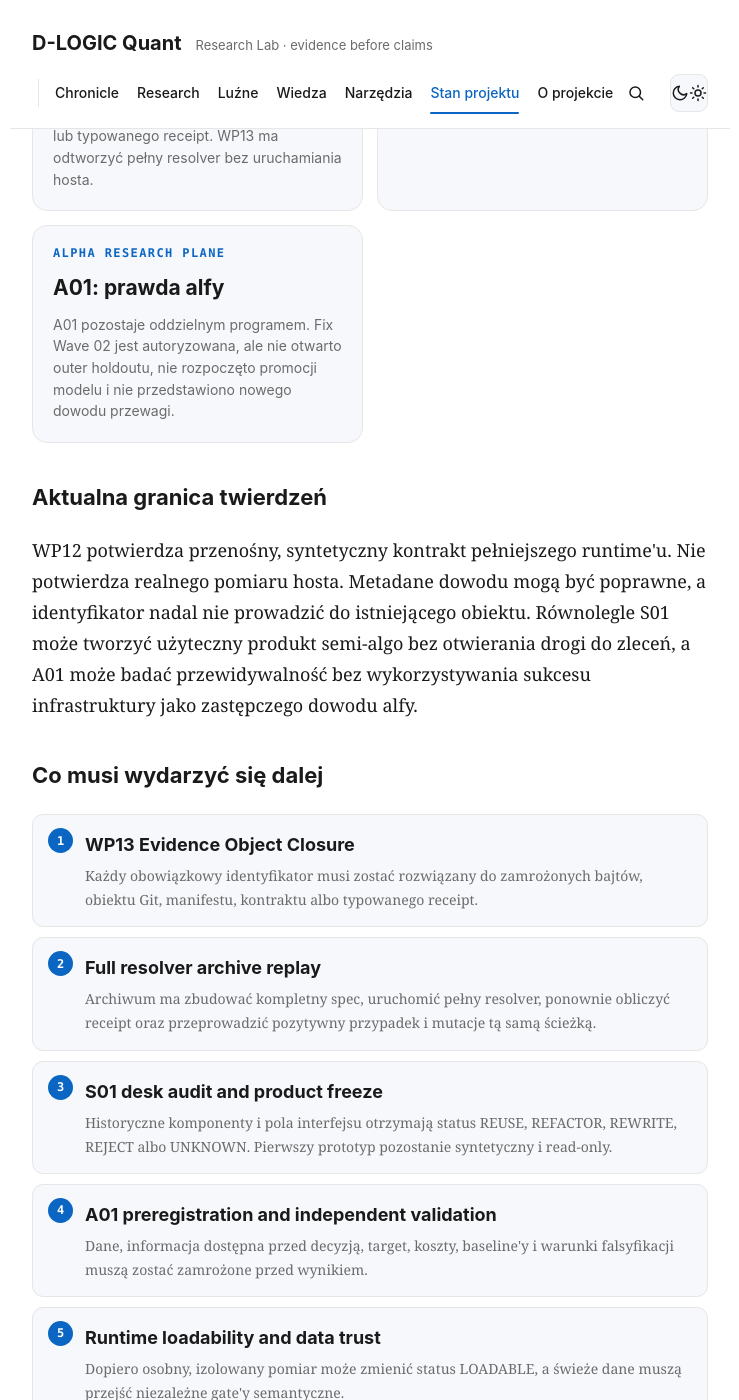
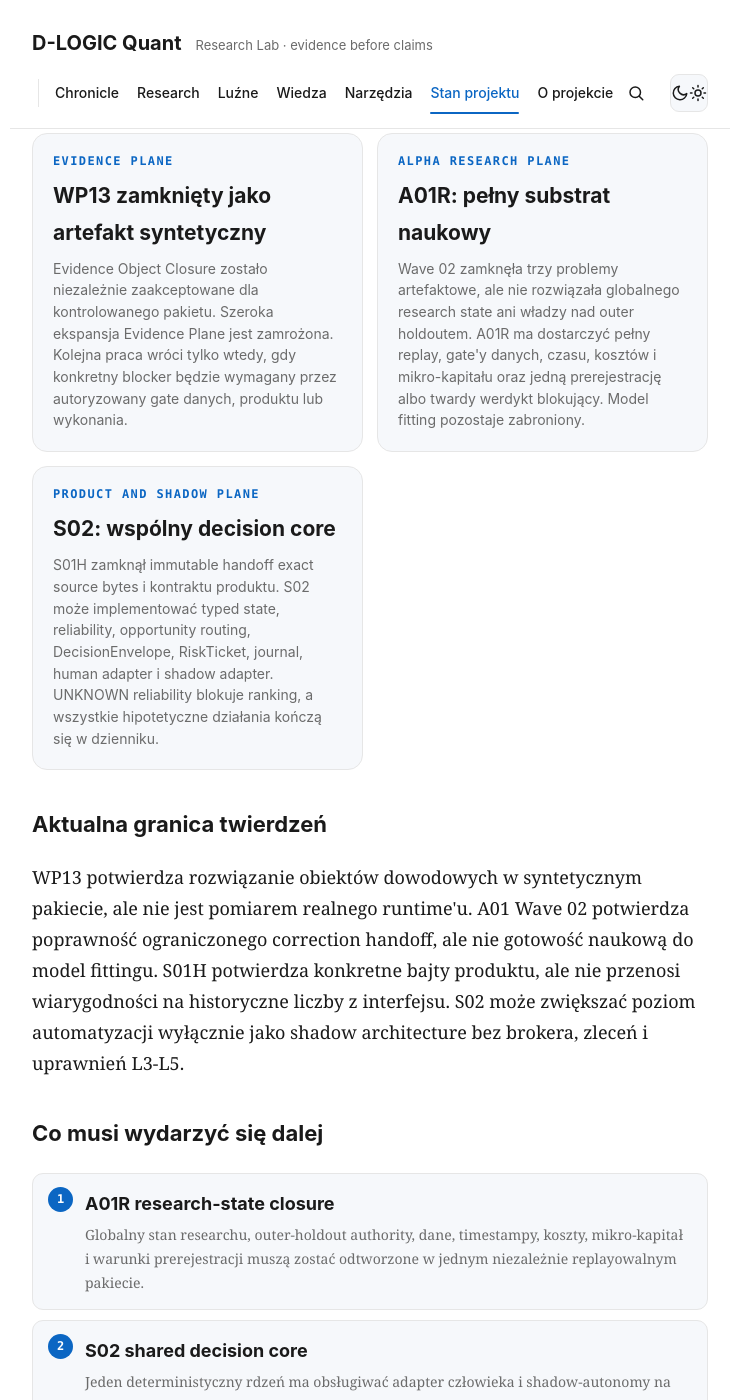
Before and after one commit to rdemb/dlogic-quant, a Jekyll site: the page built from status.html, in a window 1280 px wide and 1400 px high, scrolled down 1677 px. Shown: the whole window, without its empty margins (270-1009 px from the left). Built offline with Jekyll 4.4.1, drawn with Linux system fonts in a browser that asks for light colours; some of the changed text lies outside the part shown.

Commit message:
Update public truth map to WP13 and S01H boundary

```diff
--- a/status.html
+++ b/status.html
@@ -6,12 +6,12 @@
 ---
 <p class="lab-kicker">Public truth map</p>
 <h1>Stan projektu bez marketingowego skrótu</h1>
-<p class="dek">Ta strona nie pokazuje całej prywatnej architektury. Pokazuje granicę między tym, co istnieje i ma dowód, a tym, co pozostaje hipotezą, projektem albo niepotwierdzoną ambicją.</p>
+<p class="dek">Ta strona pokazuje granicę między potwierdzonym artefaktem, zaakceptowanym kontraktem produktu, gotowością naukową i prawem do działania. Te poziomy nie są zamienne.</p>
 
 <div class="lab-status">
-  <div class="status-card"><small>Research program</small><b class="ok">ACTIVE</b></div>
-  <div class="status-card"><small>Probe lifecycle</small><b class="warn">COMPILED</b></div>
-  <div class="status-card"><small>Loadability</small><b class="warn">UNKNOWN</b></div>
+  <div class="status-card"><small>Evidence Plane</small><b class="ok">WP13 ACCEPTED</b></div>
+  <div class="status-card"><small>Product Plane</small><b class="warn">S01H ACCEPTED / PARTIAL</b></div>
+  <div class="status-card"><small>Alpha Research</small><b class="warn">A01R BLOCKED GATE</b></div>
   <div class="status-card"><small>LIVE trading</small><b class="lock">NOT AUTHORIZED</b></div>
 </div>
 
@@ -19,63 +19,62 @@
   <section class="truth-panel confirmed">
     <h2>Potwierdzone publicznie</h2>
     <ul>
-      <li>istnieje wieloetapowa kronika rozwoju systemu,</li>
-      <li>projekt posiada audyty, testy, receipts i rejestr wyników negatywnych,</li>
-      <li>Probe v2 pozostaje w stanie COMPILED,</li>
-      <li>WP12 posiada kanoniczne archiwum, zewnętrzny verifier i przenośny replay bez importowania repozytorium,</li>
-      <li>pakiet WP12 odtworzył 30 z 30 dostarczonych kontroli syntetycznych,</li>
-      <li>algebra obejmuje 34 obowiązkowe klasy węzłów oraz pełniejsze manifesty syntetycznego Wine, MT5 i MQL5,</li>
-      <li>reguły full-root, no-proxy i typed link graph przeszły kontrolę na dostarczonej powierzchni,</li>
-      <li>granica non-execution została zachowana,</li>
-      <li>projekt formalnie rozdziela Evidence Plane, Product Plane i Alpha Research Plane.</li>
+      <li>WP13 przeszedł niezależny raw-archive replay bez importowania repozytorium i bez wykonania runtime'u,</li>
+      <li>pakiet WP13 odtworzył 340 z 340 mutacji pełnego resolvera, 2 kontrole komponentowe i 3 predykaty statyczne,</li>
+      <li>34 obowiązkowe węzły mają 34 content-addressed evidence objects albo typowane syntetyczne receipts,</li>
+      <li>fałszywe hash-shaped substitutions wykryte w WP12 failują zamknięte w kontrolowanym pakiecie WP13,</li>
+      <li>A01 Fix Wave 02 otrzymał niezależną akceptację artefaktu oraz zamknął trzy autoryzowane problemy implementacyjne,</li>
+      <li>S01H otrzymał niezależną akceptację exact source bytes i kontraktu produktu,</li>
+      <li>S01H nie zawiera sekretów ani powierzchni egzekucyjnej,</li>
+      <li>S02 może budować wspólny decision core i shadow-autonomy wyłącznie na syntetycznych albo zapisanych wejściach,</li>
+      <li>system nadal dopuszcza ABSTAIN, UNKNOWN, FAIL i INCONCLUSIVE.</li>
     </ul>
   </section>
   <section class="truth-panel unproven">
     <h2>Niepotwierdzone</h2>
     <ul>
-      <li>rozwiązanie każdego obowiązkowego identyfikatora do rzeczywistego obiektu dowodowego,</li>
-      <li>pełny pozytywny replay resolvera z dokładnego specu zawartego w archiwum,</li>
-      <li>rzeczywiste statyczne dependency closure dla całego runtime'u,</li>
-      <li>pełna provenance końcowego receipt dostawy,</li>
-      <li>pomiar realnego, jednorazowego środowiska hosta,</li>
-      <li>loadability przypiętego artefaktu w docelowym runtime,</li>
-      <li>walidacja świeżych danych brokerskich,</li>
-      <li>cost-adjusted independent OOS edge i wystarczający forward edge,</li>
-      <li>gotowość Risk Governora, wykonania, recovery oraz prawo do LIVE.</li>
+      <li>pomiar realnego, jednorazowego runtime'u Wine i MT5,</li>
+      <li>loadability przypiętego EX5,</li>
+      <li>semantyka oraz świeżość danych brokerskich,</li>
+      <li>pełna reconciliation globalnego research state i outer-holdout authority dla A01,</li>
+      <li>gotowość A01 do model fittingu albo A02,</li>
+      <li>wiarygodność historycznych metryk CMD Desku, w tym HIT%, EVbp, bias, rankingu i poziomów ryzyka,</li>
+      <li>browser-pixel runtime oraz pełna field provenance dla 24 grup pozostających UNKNOWN,</li>
+      <li>cost-adjusted independent OOS edge, forward edge, Risk Governor readiness i prawo do LIVE.</li>
     </ul>
   </section>
 </div>
 
-<h2>Trzy niezależne tory</h2>
+<h2>Trzy aktualne tory</h2>
 <div class="lab-grid">
   <div class="lab-card">
     <span class="num">EVIDENCE PLANE</span>
-    <h2>WP13: Evidence Object Closure</h2>
-    <p>WP12 zamknął mocny syntetyczny kontrakt i portable replay. Red-team wykazał jednak, że poprawnie wyglądający hash może zostać zaakceptowany bez rozwiązania go do rzeczywistych bajtów lub typowanego receipt. WP13 ma odtworzyć pełny resolver bez uruchamiania hosta.</p>
-  </div>
-  <div class="lab-card">
-    <span class="num">PRODUCT PLANE</span>
-    <h2>S01: Semi-Algo Desk V2</h2>
-    <p>Autoryzowano audyt i odzyskanie historycznego CMD Desku oraz zamrożenie produktu L0-L2. Zakres obejmuje obserwację, analizę, ranking i przygotowany ticket do ręcznej decyzji. Powierzchnia zleceń pozostaje wyłączona.</p>
+    <h2>WP13 zamknięty jako artefakt syntetyczny</h2>
+    <p>Evidence Object Closure zostało niezależnie zaakceptowane dla kontrolowanego pakietu. Szeroka ekspansja Evidence Plane jest zamrożona. Kolejna praca wróci tylko wtedy, gdy konkretny blocker będzie wymagany przez autoryzowany gate danych, produktu lub wykonania.</p>
   </div>
   <div class="lab-card">
     <span class="num">ALPHA RESEARCH PLANE</span>
-    <h2>A01: prawda alfy</h2>
-    <p>A01 pozostaje oddzielnym programem. Fix Wave 02 jest autoryzowana, ale nie otwarto outer holdoutu, nie rozpoczęto promocji modelu i nie przedstawiono nowego dowodu przewagi.</p>
+    <h2>A01R: pełny substrat naukowy</h2>
+    <p>Wave 02 zamknęła trzy problemy artefaktowe, ale nie rozwiązała globalnego research state ani władzy nad outer holdoutem. A01R ma dostarczyć pełny replay, gate'y danych, czasu, kosztów i mikro-kapitału oraz jedną prerejestrację albo twardy werdykt blokujący. Model fitting pozostaje zabroniony.</p>
+  </div>
+  <div class="lab-card">
+    <span class="num">PRODUCT AND SHADOW PLANE</span>
+    <h2>S02: wspólny decision core</h2>
+    <p>S01H zamknął immutable handoff exact source bytes i kontraktu produktu. S02 może implementować typed state, reliability, opportunity routing, DecisionEnvelope, RiskTicket, journal, human adapter i shadow adapter. UNKNOWN reliability blokuje ranking, a wszystkie hipotetyczne działania kończą się w dzienniku.</p>
   </div>
 </div>
 
 <h2>Aktualna granica twierdzeń</h2>
-<p>WP12 potwierdza przenośny, syntetyczny kontrakt pełniejszego runtime'u. Nie potwierdza realnego pomiaru hosta. Metadane dowodu mogą być poprawne, a identyfikator nadal nie prowadzić do istniejącego obiektu. Równolegle S01 może tworzyć użyteczny produkt semi-algo bez otwierania drogi do zleceń, a A01 może badać przewidywalność bez wykorzystywania sukcesu infrastruktury jako zastępczego dowodu alfy.</p>
+<p>WP13 potwierdza rozwiązanie obiektów dowodowych w syntetycznym pakiecie, ale nie jest pomiarem realnego runtime'u. A01 Wave 02 potwierdza poprawność ograniczonego correction handoff, ale nie gotowość naukową do model fittingu. S01H potwierdza konkretne bajty produktu, ale nie przenosi wiarygodności na historyczne liczby z interfejsu. S02 może zwiększać poziom automatyzacji wyłącznie jako shadow architecture bez brokera, zleceń i uprawnień L3-L5.</p>
 
 <h2>Co musi wydarzyć się dalej</h2>
 <ol class="stage-list">
-  <li><b>WP13 Evidence Object Closure</b><span>Każdy obowiązkowy identyfikator musi zostać rozwiązany do zamrożonych bajtów, obiektu Git, manifestu, kontraktu albo typowanego receipt.</span></li>
-  <li><b>Full resolver archive replay</b><span>Archiwum ma zbudować kompletny spec, uruchomić pełny resolver, ponownie obliczyć receipt oraz przeprowadzić pozytywny przypadek i mutacje tą samą ścieżką.</span></li>
-  <li><b>S01 desk audit and product freeze</b><span>Historyczne komponenty i pola interfejsu otrzymają status REUSE, REFACTOR, REWRITE, REJECT albo UNKNOWN. Pierwszy prototyp pozostanie syntetyczny i read-only.</span></li>
-  <li><b>A01 preregistration and independent validation</b><span>Dane, informacja dostępna przed decyzją, target, koszty, baseline'y i warunki falsyfikacji muszą zostać zamrożone przed wynikiem.</span></li>
-  <li><b>Runtime loadability and data trust</b><span>Dopiero osobny, izolowany pomiar może zmienić status LOADABLE, a świeże dane muszą przejść niezależne gate'y semantyczne.</span></li>
-  <li><b>OOS, forward, execution and risk</b><span>Przewaga musi pokonać proste alternatywy, przeżyć nowe decyzje, koszty, ograniczenia brokera, reconciliation i recovery.</span></li>
+  <li><b>A01R research-state closure</b><span>Globalny stan researchu, outer-holdout authority, dane, timestampy, koszty, mikro-kapitał i warunki prerejestracji muszą zostać odtworzone w jednym niezależnie replayowalnym pakiecie.</span></li>
+  <li><b>S02 shared decision core</b><span>Jeden deterministyczny rdzeń ma obsługiwać adapter człowieka i shadow-autonomy na tych samych wejściach, bez broker adaptera i bez egzekucji.</span></li>
+  <li><b>Field provenance and trust</b><span>Każde pole odzyskanego desku musi mieć źródło, formułę, availability time, cost convention, status walidacji i fail-closed behavior. UNKNOWN nie może być ukrywane.</span></li>
+  <li><b>Preregistered pilot or hard block</b><span>A01R kończy się jedną gotową prerejestracją albo jednoznacznym werdyktem, że substrat nadal nie pozwala na eksperyment. Żaden wynik pośredni nie autoryzuje model fittingu.</span></li>
+  <li><b>Runtime, data and loadability gates</b><span>Dopiero osobny, izolowany pomiar może zmienić status LOADABLE, a świeże dane muszą przejść niezależne gate'y semantyczne i czasowe.</span></li>
+  <li><b>OOS, forward, execution and recovery</b><span>Przewaga musi pokonać baseline, przeżyć koszty, nowe obserwacje, reconciliation, recovery i kontrolę ryzyka, zanim pojawi się jakiekolwiek prawo do wyższej autonomii.</span></li>
 </ol>
 
-<div class="lab-archive">Status zaktualizowano po niezależnym audycie WP12. Pakiet pozostaje zamrożonym milestone'em syntetycznego V6. SAFE_TO_SIGN, SAFE_TO_INSTALL, SAFE_TO_EXECUTE oraz LIVE_TRADING_APPROVED pozostają false.</div>
+<div class="lab-archive">Status zaktualizowano po niezależnych Audit Reconciliation 13 i 14. SAFE_TO_SIGN, SAFE_TO_INSTALL, SAFE_TO_EXECUTE, DATA_VALIDATED, MODEL_EDGE_PROVEN, FORWARD_EDGE_PROVEN, RISK_GOVERNOR_READY oraz LIVE_TRADING_APPROVED pozostają false.</div>
```
